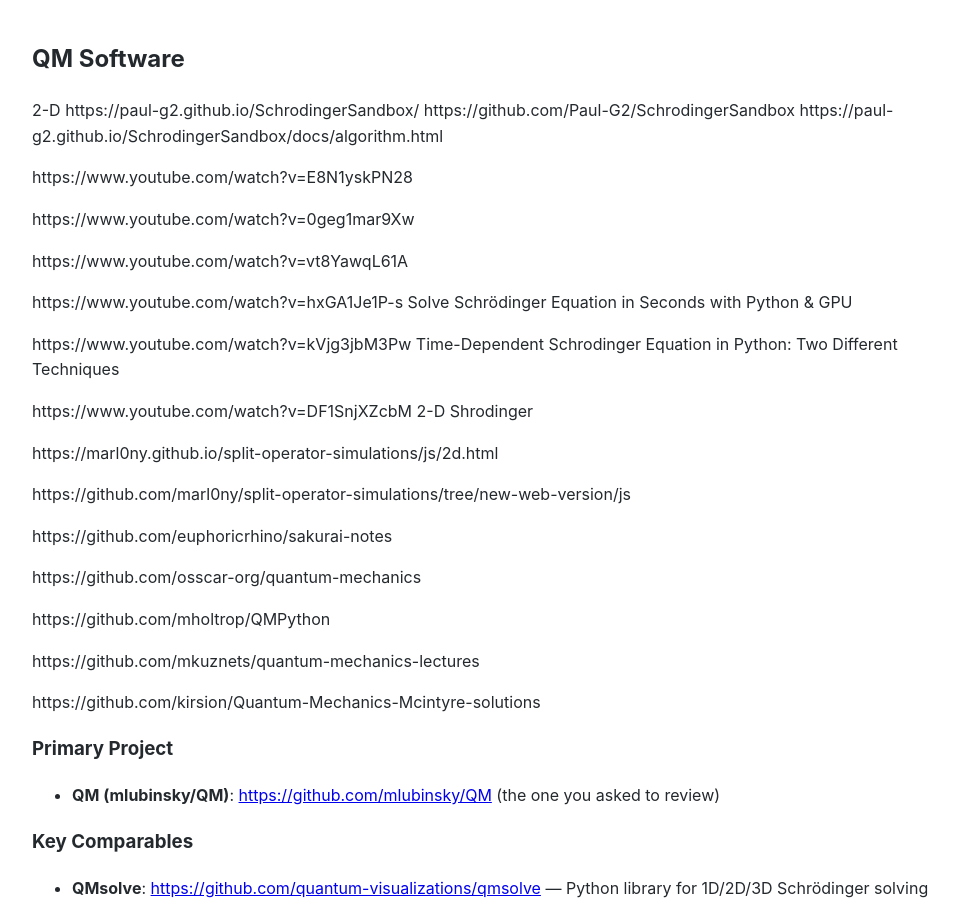
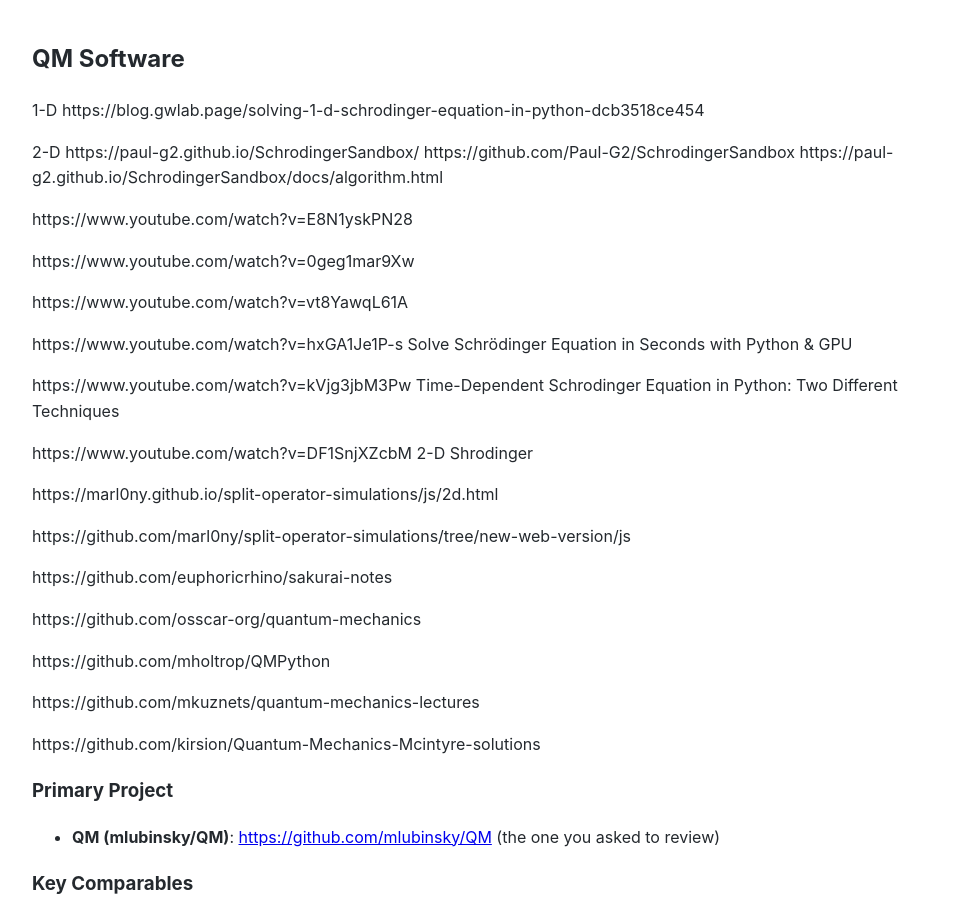
Before and after one commit to Michael-Lubinsky/michael-lubinsky.github.com, a Jekyll site: the page built from physics/competitors.md, in a window 1280 px wide and 900 px high. Shown: the whole window, without its empty margins (158-1117 px from the left). Built offline with Jekyll 4.4.1, drawn with Linux system fonts in a browser that asks for light colours; our own code applies the rules of GitHub Pages for plain Markdown files.

Commit message:
Update competitors.md

```diff
--- a/physics/competitors.md
+++ b/physics/competitors.md
@@ -1,4 +1,8 @@
 ## QM Software
+1-D
+https://blog.gwlab.page/solving-1-d-schrodinger-equation-in-python-dcb3518ce454
+
+
 2-D
 https://paul-g2.github.io/SchrodingerSandbox/
 https://github.com/Paul-G2/SchrodingerSandbox
```
